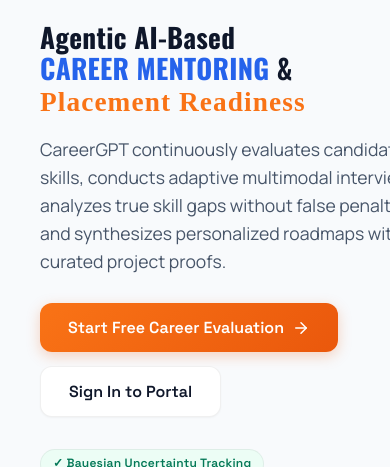
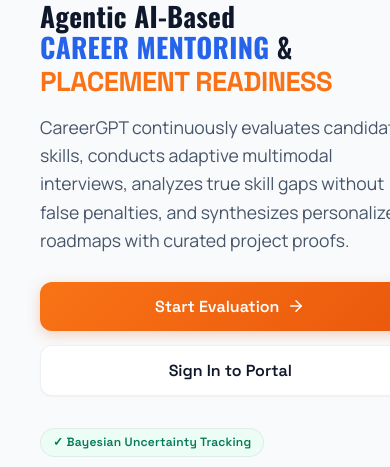
Before and after one commit to Siva6918/CareerGPT, a React app in the folder frontend/: page / in a window 390 px wide. Shown: the part 177-644 px from the top of the page. Built offline with nearby package versions, Linux system fonts and the light colour scheme; no server answers; the HTML template or start-up script is replaced by a standard one; a web font is replaced by a local one.

Commit message:
Comprehensive mobile layout fix

```diff
--- a/frontend/src/pages/LandingPage.jsx
+++ b/frontend/src/pages/LandingPage.jsx
@@ -135,12 +135,12 @@
         </div>
       </nav>
 
-      {/* Hero Section (Bidirectional Motion: Down & Up) */}
-      <section style={{
-        minHeight: '92vh', display: 'flex', alignItems: 'center',
-        padding: '120px 24px 64px', position: 'relative'
+      {/* Hero Section */}
+      <section className="hero-section" style={{
+        minHeight: 'min(92vh, 800px)', display: 'flex', alignItems: 'center',
+        padding: 'calc(80px + 5vw) 24px 64px', position: 'relative'
       }}>
-        <div className="container" style={{ display: 'grid', gridTemplateColumns: 'repeat(auto-fit, minmax(min(100%, 420px), 1fr))', gap: '48px', alignItems: 'center' }}>
+        <div className="container" style={{ display: 'grid', gridTemplateColumns: 'repeat(auto-fit, minmax(min(100%, 420px), 1fr))', gap: 'clamp(24px, 6vw, 48px)', alignItems: 'center' }}>
 
           <motion.div
             initial="hidden"
@@ -157,10 +157,10 @@
               </span>
             </motion.div>
 
-            <motion.h1 variants={headingMotion} style={{ fontSize: 'clamp(2rem, 8vw, 4.4rem)', fontWeight: 800, lineHeight: 1.1, marginBottom: 16, color: 'var(--text-primary)' }}>
+            <motion.h1 variants={headingMotion} style={{ fontSize: 'clamp(1.75rem, 8vw, 4.4rem)', fontWeight: 800, lineHeight: 1.1, marginBottom: 16, color: 'var(--text-primary)' }}>
               Agentic AI-Based <br/>
               <span className="font-oswald-blue">Career Mentoring</span> & <br/>
-              <span className="font-fascinate-orange">Placement Readiness</span>
+              <span className="font-tech" style={{ color: 'var(--color-orange)', letterSpacing: '-0.02em', textTransform: 'uppercase' }}>Placement Readiness</span>
             </motion.h1>
 
             <motion.p variants={bodyMotion} style={{ fontSize: '1.1rem', color: 'var(--text-secondary)', lineHeight: 1.6, marginBottom: 28, maxWidth: 580 }}>
@@ -171,12 +171,14 @@
               <button
                 onClick={() => setAuthModal('register')}
                 className="btn btn-primary btn-lg"
+                style={{ flex: '1 1 auto', textAlign: 'center', justifyContent: 'center' }}
               >
-                Start Free Career Evaluation <ArrowRight size={18} />
+                Start Evaluation <ArrowRight size={18} />
               </button>
               <button
                 onClick={() => setAuthModal('login')}
                 className="btn btn-secondary btn-lg"
+                style={{ flex: '1 1 auto', textAlign: 'center', justifyContent: 'center' }}
               >
                 Sign In to Portal
               </button>
```
